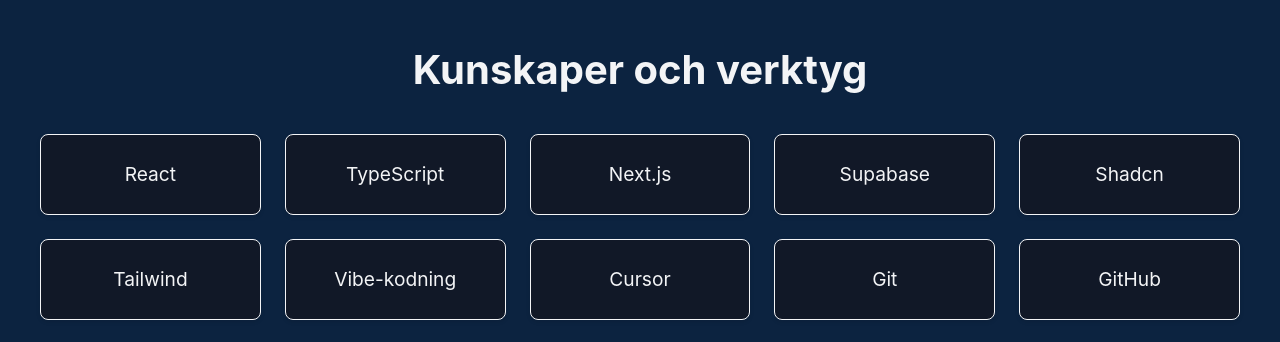
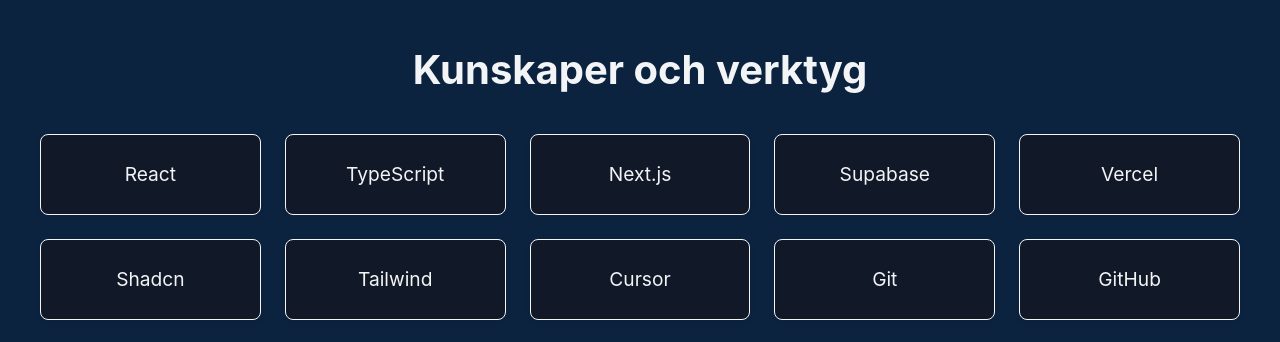
Before and after one commit to JanisSeibutis/portfolio, a React (Vite) app: page / in a window 1280 px wide. Shown: the part 5040-5382 px from the top of the page. Built offline with nearby package versions, Linux system fonts and the light colour scheme.

Commit message:
chore: add Vercel to skills list and remove Vibe-kodning

```diff
--- a/src/components/Skills.tsx
+++ b/src/components/Skills.tsx
@@ -7,9 +7,9 @@
     "TypeScript",
     "Next.js",
     "Supabase",
+    "Vercel",
     "Shadcn",
     "Tailwind",
-    "Vibe-kodning",
     "Cursor",
     "Git",
     "GitHub",
```
